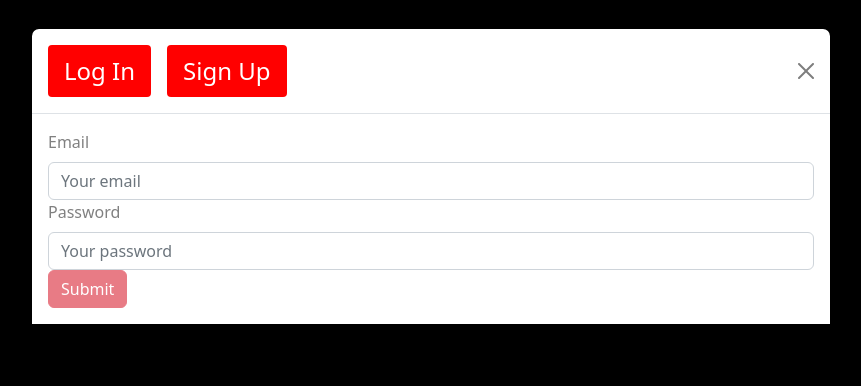
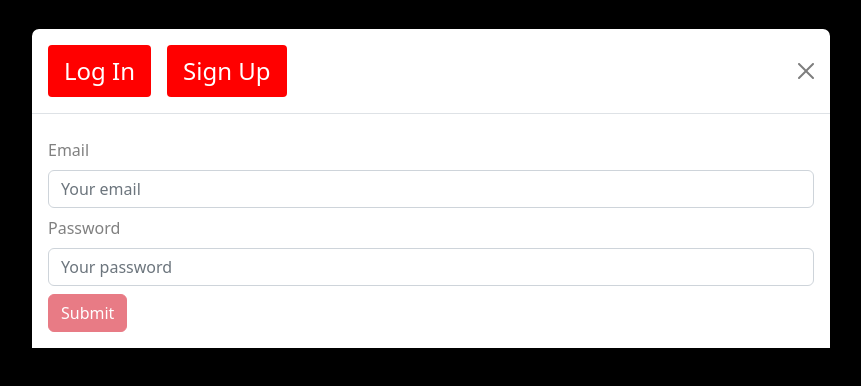
Before and after one commit to awil414/athletetracker, a React (Create React App) app in the folder client/: page /athlete in a window 1280 px wide. Both pictures are taken after a click on the button "Login/Sign Up". Shown: the top 386 px of the page, without its empty margins (209-1070 px from the left). Built offline with nearby package versions, Linux system fonts and the light colour scheme; no server answers; grey boxes are pictures that could not be loaded.

Commit message:
styling buttons, margins, etc

```diff
--- a/client/src/components/Athlete/Athlete.jsx
+++ b/client/src/components/Athlete/Athlete.jsx
@@ -1,23 +1,17 @@
 //Should populate single athlete
-import React from 'react';
-
-import './athlete.css';
-
+import React from "react";
+import "./athlete.css";
 import Card from "@mui/material/Card";
 import CardActions from "@mui/material/CardActions";
 import CardContent from "@mui/material/CardContent";
-import CardMedia from "@mui/material/CardMedia";
 import Button from "@mui/material/Button";
 import Typography from "@mui/material/Typography";
-
-import { GET_ATHLETE } from '../../utils/queries';
-import { useQuery, useMutation } from '@apollo/client';
-import { useParams } from 'react-router-dom';
-import { Link } from 'react-router-dom';
-
-import { REMOVE_ATHLETE} from '../../utils/mutations';
-
-import Auth from '../../utils/auth';
+import { GET_ATHLETE } from "../../utils/queries";
+import { useQuery, useMutation } from "@apollo/client";
+import { useParams } from "react-router-dom";
+import { Link } from "react-router-dom";
+import { REMOVE_ATHLETE } from "../../utils/mutations";
+import Auth from "../../utils/auth";
 
 export default function Athlete() {
   // Use 'useParams()' to retrieve value of the route parameter ':athleteId
@@ -53,28 +47,26 @@ export default function Athlete() {
     return <div>Loading...</div>;
   }
   return (
-
     <Card sx={{ maxWidth: 500 }} className="card">
-      <CardMedia
-        sx={{ height: 200 }}
-        image="/static/images/cards/contemplative-reptile.jpg"
-        title="green iguana"
-      />
       <CardContent>
         <Typography gutterBottom variant="h5" component="div">
-          Lizard
+          athlete.firstName athlete.lastName
         </Typography>
         <Typography variant="body2" color="text.secondary">
-          Lizards are a widespread group of squamate reptiles, with over 6,000
-          species, ranging across all continents except Antarctica
+          athlete email athlete notes athlete injury
         </Typography>
       </CardContent>
       <CardActions>
-      <Link to="/update" style={{ textDecoration: 'none' }}>
-        <Button size="small">Edit</Button>
-       </Link>
-       {/* Needs to connect to MongoDB to REMOVE_ATHLETE */}
-        <Button  onClick={() => handleRemoveAthlete(athlete.athlete_id)} size="small">Delete</Button>
+        <Link to="/update" style={{ textDecoration: "none" }}>
+          <Button size="small">Edit</Button>
+        </Link>
+        {/* Needs to connect to MongoDB to REMOVE_ATHLETE */}
+        <Button
+          onClick={() => handleRemoveAthlete(athlete.athlete_id)}
+          size="small"
+        >
+          Delete
+        </Button>
       </CardActions>
     </Card>
   );
--- a/client/src/components/LoginForm.jsx
+++ b/client/src/components/LoginForm.jsx
@@ -1,18 +1,8 @@
 //
-import Avatar from "@mui/material/Avatar";
-import CssBaseline from "@mui/material/CssBaseline";
-import TextField from "@mui/material/TextField";
-import FormControlLabel from "@mui/material/FormControlLabel";
-import Checkbox from "@mui/material/Checkbox";
-import Link from "@mui/material/Link";
-import Grid from "@mui/material/Grid";
-import Box from "@mui/material/Box";
-import Typography from "@mui/material/Typography";
-import Container from "@mui/material/Container";
-import { createTheme, ThemeProvider } from "@mui/material/styles";
 import React, { useState } from "react";
 import { useMutation } from "@apollo/client";
 import { Form, Button, Alert } from "react-bootstrap";
+import "./loginform.css";
 
 import { LOGIN_USER } from "../utils/mutations";
 
@@ -64,7 +54,9 @@ const LoginForm = () => {
           Something went wrong with your login credentials!
         </Alert>
         <Form.Group>
-          <Form.Label htmlFor="email">Email</Form.Label>
+          <Form.Label htmlFor="email" className="spacing">
+            Email
+          </Form.Label>
           <Form.Control
             type="text"
             placeholder="Your email"
@@ -79,7 +71,9 @@ const LoginForm = () => {
         </Form.Group>
 
         <Form.Group>
-          <Form.Label htmlFor="password">Password</Form.Label>
+          <Form.Label htmlFor="password" className="spacing">
+            Password
+          </Form.Label>
           <Form.Control
             type="password"
             placeholder="Your password"
@@ -93,6 +87,7 @@ const LoginForm = () => {
           </Form.Control.Feedback>
         </Form.Group>
         <Button
+          className="spacing"
           disabled={!(userFormData.email && userFormData.password)}
           type="submit"
           variant="danger"
--- a/client/src/components/Navbar/Navbar.jsx
+++ b/client/src/components/Navbar/Navbar.jsx
@@ -5,6 +5,7 @@ import SignUpForm from "../SignUp";
 import LoginForm from "../LoginForm";
 import Auth from "../../utils/auth";
 import "./navbar.css";
+import useMediaQuery from "@mui/material/useMediaQuery";
 
 const AppNavbar = () => {
   // set modal display state
@@ -30,7 +31,7 @@ const AppNavbar = () => {
                     Current Athletes
                   </Nav.Link>
                   <Nav.Link as={Link} to="/add">
-                    Add New Athlete
+                    Add Athlete
                   </Nav.Link>
                   <Nav.Link onClick={Auth.logout}>Logout</Nav.Link>
                 </>
--- a/client/src/components/Navbar/navbar.css
+++ b/client/src/components/Navbar/navbar.css
@@ -29,10 +29,6 @@
   color: var(--text);
 }
 
-.SignUp-button {
-  background: red;
-}
-
 .athlete {
   color: red;
 }
--- a/client/src/components/SignUp.jsx
+++ b/client/src/components/SignUp.jsx
@@ -3,6 +3,7 @@ import { Form, Button, Alert } from "react-bootstrap";
 import { ADD_USER } from "../utils/mutations";
 import { useMutation } from "@apollo/client";
 import Auth from "../utils/auth";
+import "./signup.css";
 
 const SignupForm = () => {
   // set initial form state
@@ -69,7 +70,9 @@ const SignupForm = () => {
         </Alert>
 
         <Form.Group>
-          <Form.Label htmlFor="username">Username</Form.Label>
+          <Form.Label htmlFor="username" className="spacing">
+            Username
+          </Form.Label>
           <Form.Control
             type="text"
             placeholder="Your username"
@@ -84,7 +87,9 @@ const SignupForm = () => {
         </Form.Group>
 
         <Form.Group>
-          <Form.Label htmlFor="email">Email</Form.Label>
+          <Form.Label htmlFor="email" className="spacing">
+            Email
+          </Form.Label>
           <Form.Control
             type="email"
             placeholder="Your email address"
@@ -113,7 +118,8 @@ const SignupForm = () => {
           </Form.Control.Feedback>
         </Form.Group>
         <Button
-          className="SignUp-button"
+          className="spacing"
+          id="button"
           disabled={
             !(
               userFormData.username &&
--- /dev/null
+++ b/client/src/components/loginform.css
@@ -0,0 +1,3 @@
+.spacing {
+  margin-top: 8px;
+}
--- /dev/null
+++ b/client/src/components/signup.css
@@ -0,0 +1,7 @@
+.spacing {
+  margin-top: 8px;
+}
+
+#button {
+  background-color: red;
+}
--- a/client/src/index.css
+++ b/client/src/index.css
@@ -1,8 +1,8 @@
-:root{
+:root {
   --background: black;
   --text: white;
   --buttons: #8acdea;
-  --border:#7a9b76 ;
+  --border: #7a9b76;
   --variant: black;
 }
 
```
Also changed, not shown: client/src/components/Athlete/athlete.css (+6 -1 lines), client/src/components/NewAthlete/NewAthlete.jsx (+54 -25 lines).
